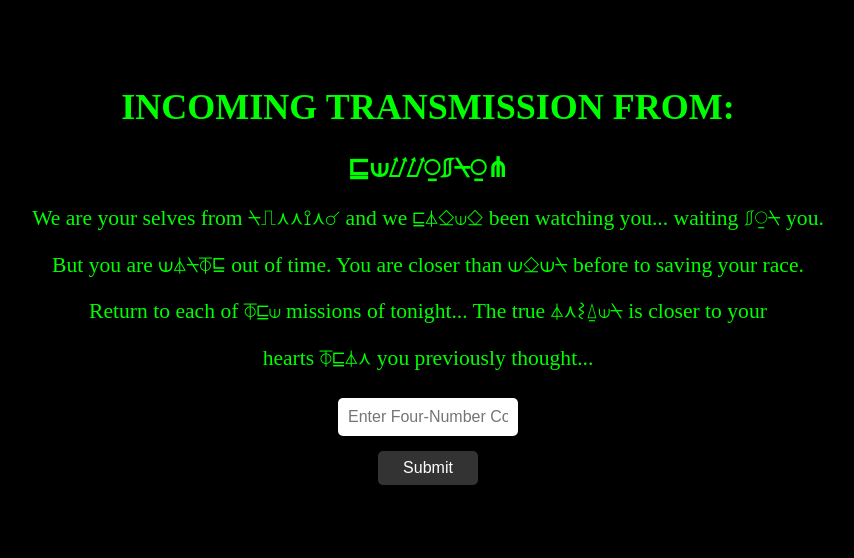
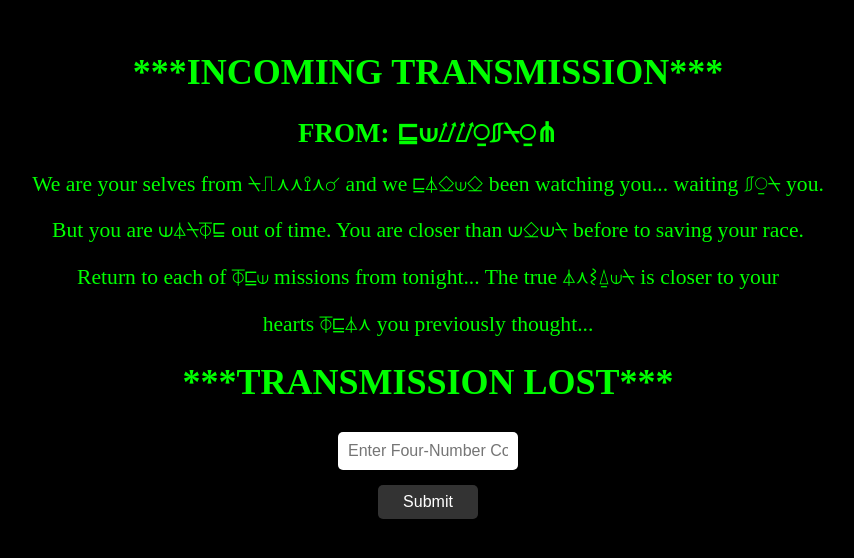
Before and after one commit to wzblackstone/interstellar2025, a plain HTML site: page index.html in a window 1280 px wide. Shown: the part 122-680 px from the top of the page, without its empty margins (212-1066 px from the left). Drawn offline with Linux system fonts and the light colour scheme.

Commit message:
Update index.html

```diff
--- a/index.html
+++ b/index.html
@@ -88,12 +88,13 @@
 <body>
   <div class="container">
     <div id="message">
-      <h1 style="text-color:white;">INCOMING TRANSMISSION FROM:</h1>
-      <h2>⊑⟒⌰⌰⍜⎎⍀⍜⋔</h2>
+      <h1 style="text-color:white;">***INCOMING TRANSMISSION***</h1>
+      <h2>FROM: ⊑⟒⌰⌰⍜⎎⍀⍜⋔</h2>
       <p>We are your selves from ⍀⎍⋏⋏⟟⋏☌ and we ⊑⏃⎐⟒⎐ been watching you... waiting ⎎⍜⍀ you.</p>
       <p>But you are ⟒⏃⍀⏁⊑ out of time. You are closer than ⟒⎐⟒⍀ before to saving your race.</p>
-      <p>Return to each of ⏁⊑⟒ missions of tonight... The true ⏃⋏⌇⍙⟒⍀ is closer to your</p>
+      <p>Return to each of ⏁⊑⟒ missions from tonight... The true ⏃⋏⌇⍙⟒⍀ is closer to your</p>
       <p>hearts ⏁⊑⏃⋏ you previously thought...</p>
+      <h1 style="text-color:white;">***TRANSMISSION LOST***</h1>
     </div>
     <form id="pw-form" onsubmit="checkPassword(event)">
       <input type="password" id="password" placeholder="Enter Four-Number Code" autocomplete="off">
```
